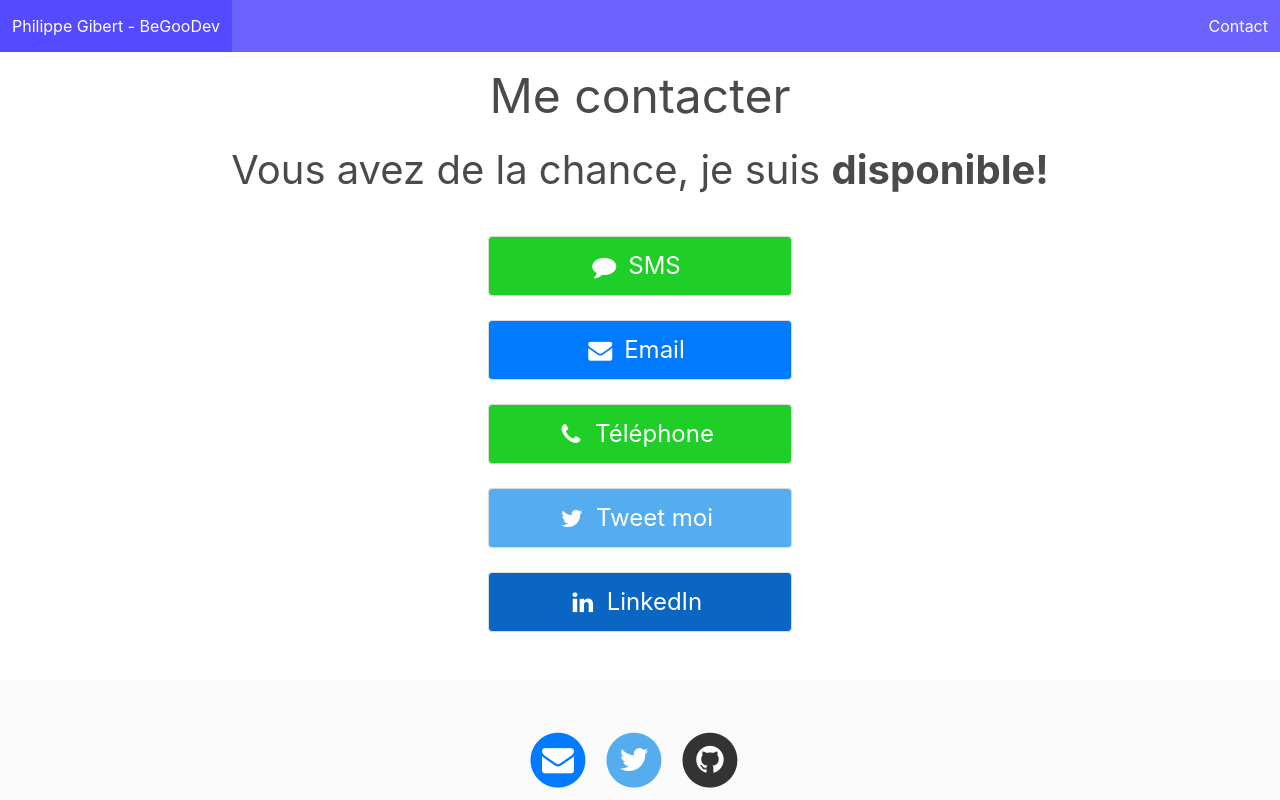
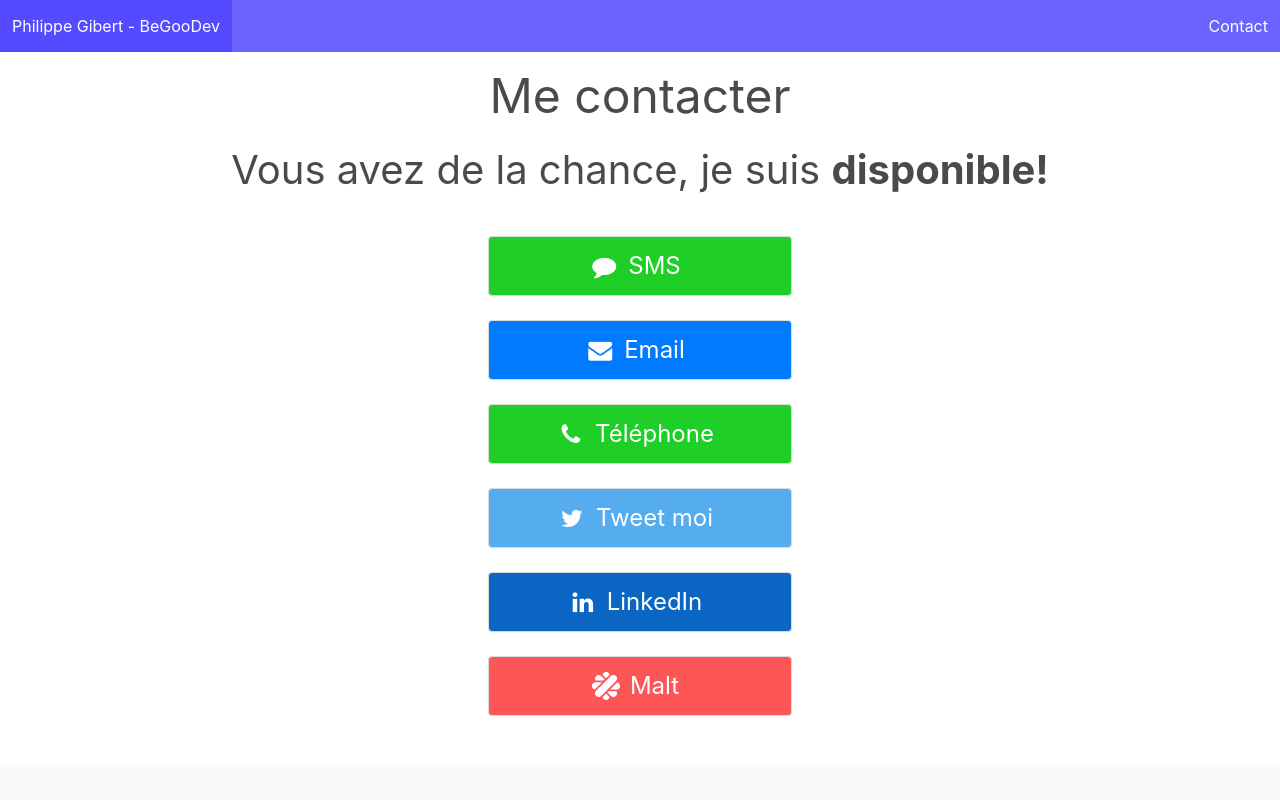
Before and after one commit to BeGooDev/begoodev, a Next.js app: page /contact in a window 1280 px wide. Shown: the top 800 px of the page. Built offline with nearby package versions, Linux system fonts and the light colour scheme.

Commit message:
Add malt info + sitemap

```diff
--- a/config.js
+++ b/config.js
@@ -6,7 +6,9 @@ const appConfig = {
     twitterUser: "giboow",
     twitterRecipientId: "91543080",
     linkdeInUser: "pgibert",
-    phoneNumber: "+33689247611",
+    phoneNumber: "+33674822191",
+    maltId: "philippegibert"
+
 }
 
 const getPseudo = () => {
@@ -57,7 +59,10 @@ const getTwitterDirectMessageUrl = () => {
     return "https://twitter.com/messages/compose?recipient_id=" + appConfig.twitterRecipientId;
 }
 
+const getMaltUrl = () => {
+    return "https://www.malt.fr/profile/" + appConfig.maltId;
+}
 
 export default appConfig;
 
-export {getTwitterUrl, getLinkedInUrl, getPhoneNum, getPseudo, getGithubUrl, getEmail, getTwitterDirectMessageUrl};
+export {getTwitterUrl, getLinkedInUrl, getPhoneNum, getPseudo, getGithubUrl, getEmail, getTwitterDirectMessageUrl, getMaltUrl};
--- a/package.json
+++ b/package.json
@@ -6,7 +6,8 @@
     "dev": "next dev",
     "build": "next build",
     "start": "next start",
-    "deploy": "rimraf out && next build && next export && echo 'begoodev.fr' > ./out/CNAME && touch ./out/.nojekyll && copy README.md ./out"
+    "sitemap" : "node sitemap.generator.js",
+    "deploy": "rimraf out && next build && next export && yarn sitemap && echo 'begoodev.fr' > ./out/CNAME && touch ./out/.nojekyll && copy README.md ./out"
   },
   "dependencies": {
     "@fortawesome/fontawesome-svg-core": "^1.2.35",
@@ -25,6 +26,7 @@
   "license": "MIT",
   "devDependencies": {
     "copy": "^0.3.2",
+    "nextjs-sitemap-generator": "^1.3.1",
     "rimraf": "^3.0.2"
   }
 }
--- a/pages/contact.js
+++ b/pages/contact.js
@@ -1,11 +1,16 @@
 import Link from "next/link";
 import MainLayout from "../layouts/main";
-import {getEmail, getLinkedInUrl, getPhoneNum, getTwitterDirectMessageUrl} from "../config";
-import {Head} from "next/document";
+import {getEmail, getLinkedInUrl, getPhoneNum, getTwitterDirectMessageUrl, getMaltUrl} from "../config";
+import Head from "next/head";
 
 export default function ContactPage() {
 
     return (
+        <>
+            <Head>
+                <title>BeGooDev, Développeur freelance d'application web et mobiles sur le bassin Rennais, contactez
+                    moi!</title>
+            </Head>
             <MainLayout>
                 <div className="container is-max-desktop pt-2 pb-é">
                     <h1 className="is-size-1-desktop has-text-centered">
@@ -77,6 +82,19 @@ export default function ContactPage() {
                                 </a>
                             </Link>
                         </div>
+                        <div className="column is-one-third is-offset-one-third has-text-centered">
+                            <Link href={getMaltUrl()}>
+                                <a title="Une mission a me proposer" target="_blank">
+                                <button className="button is-large malt is-fullwidth">
+                                <span className="icon is-medium">
+                                  <i className="fa fa-8x fa-malt"/>
+                                </span>
+                                        <span>Malt</span>
+                                    </button>
+                                </a>
+                            </Link>
+                        </div>
+
                         {/*<div className="column is-one-third is-offset-one-third">*/}
                         {/*    <Link href="/PhilipeGibert.vcf">*/}
                         {/*        <button className="button is-large contact is-fullwidth">*/}
@@ -90,5 +108,6 @@ export default function ContactPage() {
                     </div>
                 </div>
             </MainLayout>
+        </>
     );
 }
--- a/styles/globals.scss
+++ b/styles/globals.scss
@@ -22,8 +22,11 @@ $contact : #FF2D55;
 $contact-invert: findColorInvert($contact);
 $contact-dark: findDarkColor($contact);
 $linkedIn : #0a66c2;
-$linkeIn-invert: findColorInvert($linkedIn);
-$linkeIn-dark: findDarkColor($linkedIn);
+$linkedIn-invert: findColorInvert($linkedIn);
+$linkedIn-dark: findDarkColor($linkedIn);
+$malt: rgb(253,86,86);
+$malt-dark: findDarkColor($malt);
+$malt-invert: findColorInvert($malt);
 
 @import "~bulma/sass/utilities/derived-variables";
 @import '~bulma/bulma';
@@ -70,7 +73,24 @@ $linkeIn-dark: findDarkColor($linkedIn);
 }
 
 .linkedIn {
-  @include buttonColored($linkedIn, $linkedIn);
+  @include buttonColored($linkedIn, $linkedIn-dark);
+}
+
+.malt {
+  @include buttonColored($malt, $malt-dark);
 }
 
 .is-circular { border-radius: 50%; }
+
+
+// Add malt logo
+.fa {
+  &.fa-malt:before {
+    display: block;
+    content: ' ';
+    background-image: url('/svg/malt-logo.svg');
+    background-size: 28px 28px;
+    height: 28px;
+    width: 28px;
+  }
+}
```
Also changed, not shown: pages/index.js (+8 -1 lines), sitemap.generator.js (added, +30 -0 lines), public/svg/malt-logo.svg (added), 1 other file (tests, documents, lock files or other folders). Lines whose indentation alone changed are shown as unchanged.
